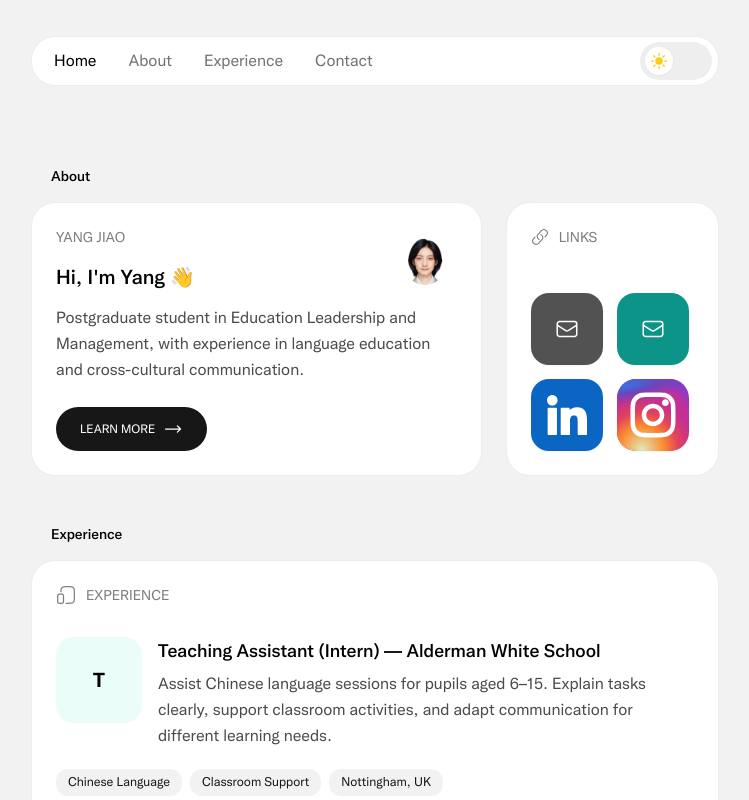
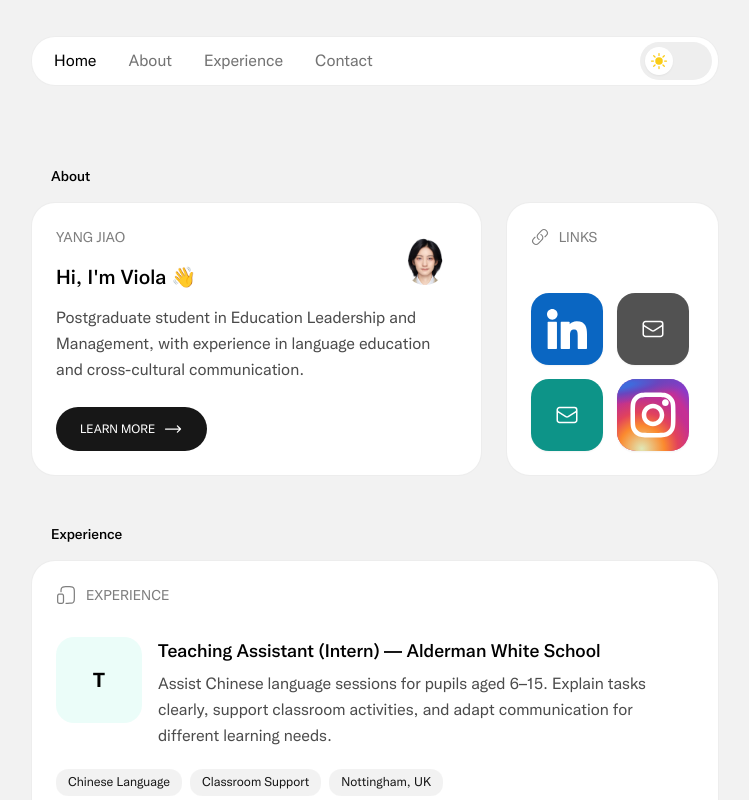
Before and after one commit to Pukakiii/Yang-Jiao-Portfolio, a Next.js app: page / in a window 1280 px wide. Shown: the top 800 px of the page, without its empty margins (265-1014 px from the left). Built offline with nearby package versions, Linux system fonts and the light colour scheme.

Commit message:
fix: update profile name from Yang to Viola in about and preview cards; refactor links data for consistency

```diff
--- a/src/components/cards/about/full-about.tsx
+++ b/src/components/cards/about/full-about.tsx
@@ -1,27 +1,27 @@
-import { about } from "@/constants/strings";
-import ProfileAvatar from "@/shared/components/profile-avatar";
-import cardStyle from "@/shared/styles/card";
+import { about } from '@/constants/strings';
+import ProfileAvatar from '@/shared/components/profile-avatar';
+import cardStyle from '@/shared/styles/card';
 
 export default function FullAboutCard() {
   return (
-    <div className={cardStyle + "!py-12 !px-4"}>
+    <div className={cardStyle + '!py-12 !px-4'}>
       <div className="w-full flex flex-col items-center justify-center text-center gap-3">
         <ProfileAvatar size="md" className="p-3" />
         <p className="text-xl font-bold py-4">
-          <a className="opacity-70">Hi, I{"'"}m Yang </a>👋
+          <a className="opacity-70">Hi, I{"'"}m Viola</a>👋
         </p>
         <p className="opacity-95 text-3xl font-bold">
-          Passionate about{" "}
+          Passionate about{' '}
           <a href="/work" className="underline underline-offset-4">
             Education
           </a>
           .
         </p>
         <p className="text-lg text-neutral-500 py-3">
-          an{" "}
+          an{' '}
           <a className="font-semibold text-dark dark:text-light/90">
             education professional
-          </a>{" "}
+          </a>{' '}
           based in Nottingham, UK.
         </p>
         <p className="text-[17px] text-neutral-500 2xs:px-2 xs:px-5 leading-relaxed">
--- a/src/components/cards/about/preview-about.tsx
+++ b/src/components/cards/about/preview-about.tsx
@@ -16,7 +16,7 @@ export default function PreviewAboutCard({
       <div className="flex flex-row w-full">
         <div className="flex flex-col flex-grow">
           <CardTitle title="YANG JIAO" />
-          <p className="text-xl font-medium mt-4">Hi, I{"'"}m Yang 👋</p>
+          <p className="text-xl font-medium mt-4">Hi, I{"'"}m Viola 👋</p>
         </div>
         <div className="px-3 py-2">
           <ProfileAvatar size="sm" className="hidden 2xs:flex" />
--- a/src/components/cards/links/links-data.tsx
+++ b/src/components/cards/links/links-data.tsx
@@ -1,5 +1,10 @@
-import { instagramIcon, linkedinIcon } from "@/assets/icons/all-social";
-import { instagramUrl, linkedinUrl, mail, universityMail } from "@/constants/strings";
+import { instagramIcon, linkedinIcon } from '@/assets/icons/all-social';
+import {
+  instagramUrl,
+  linkedinUrl,
+  mail,
+  universityMail,
+} from '@/constants/strings';
 
 const mailIconWhite = (
   <svg
@@ -7,8 +12,7 @@ const mailIconWhite = (
     viewBox="0 0 24 24"
     strokeWidth={1.5}
     stroke="currentColor"
-    className="w-6 h-6 text-white"
-  >
+    className="w-6 h-6 text-white">
     <path
       strokeLinecap="round"
       strokeLinejoin="round"
@@ -19,27 +23,28 @@ const mailIconWhite = (
 
 const linksCards = [
   {
-    title: "Email",
+    title: 'LinkedIn',
+    href: linkedinUrl,
+    className: '!bg-[#0A66C2] p-4',
+    icon: linkedinIcon,
+  },
+  {
+    title: 'Email',
     href: `mailto:${mail}`,
-    className: "!bg-neutral-600 dark:!bg-neutral-700 p-3",
+    className: '!bg-neutral-600 dark:!bg-neutral-700 p-3',
+    icon: mailIconWhite,
+  },
+
+  {
+    title: 'University',
+    href: `mailto:${universityMail}`,
+    className: '!bg-teal-600 p-3',
     icon: mailIconWhite,
   },
   {
-    title: "University",
-    href: `mailto:${universityMail}`,
-    className: "!bg-teal-600 p-3",
-    icon: mailIconWhite,
-  },
-  {
-    title: "LinkedIn",
-    href: linkedinUrl,
-    className: "!bg-[#0A66C2] p-4",
-    icon: linkedinIcon,
-  },
-  {
-    title: "Instagram",
+    title: 'Instagram',
     href: instagramUrl,
-    className: "!bg-transparent p-0",
+    className: '!bg-transparent p-0',
     icon: instagramIcon,
   },
 ];
```
